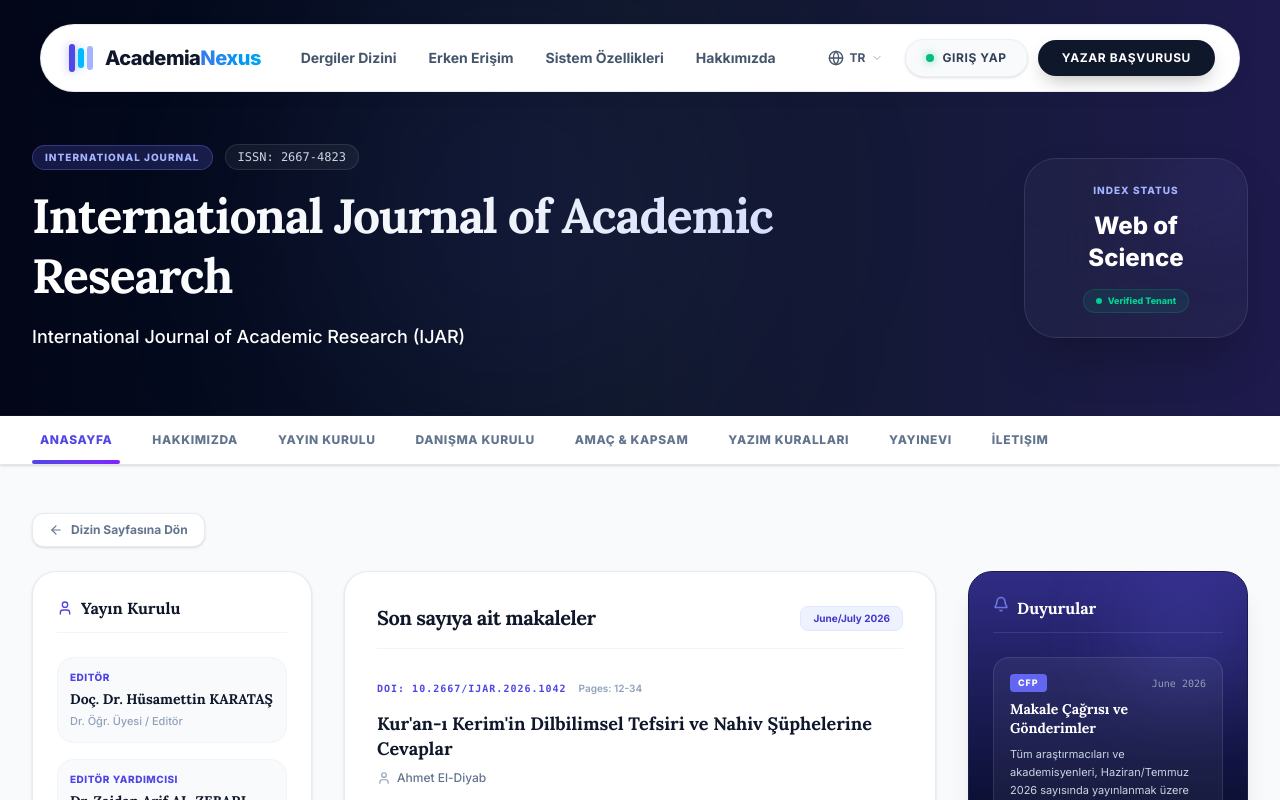
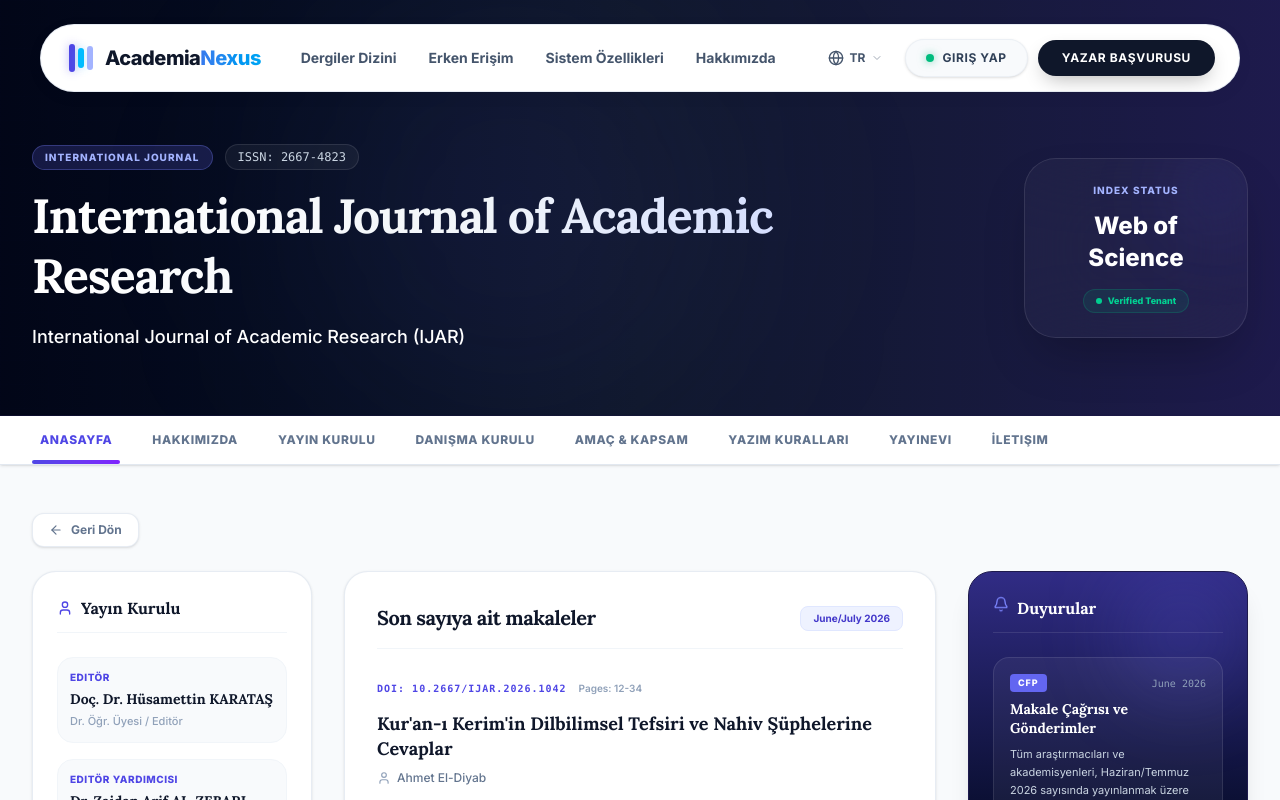
Before and after one commit to poltemakademi/dergi, a React (Vite) app: page /1 in a window 1280 px wide. Shown: the top 800 px of the page. Built offline with nearby package versions, Linux system fonts and the light colour scheme.

Commit message:
تعديل توجيه الصفحات للاعلي

```diff
--- a/src/locales/translations.ts
+++ b/src/locales/translations.ts
@@ -89,7 +89,7 @@ export const translations = {
       'Crossref Pending': 'Crossref Pending'
     } as Record<string, string>,
     journal: {
-      back: "Return to Directory",
+      back: "Go Back",
       portal: "Portal",
       indexStatus: "Index Status",
       verifiedTenant: "Verified Tenant",
@@ -231,7 +231,7 @@ export const translations = {
       'Crossref Pending': 'Crossref Beklemede'
     } as Record<string, string>,
     journal: {
-      back: "Dizin Sayfasına Dön",
+      back: "Geri Dön",
       portal: "Portal",
       indexStatus: "İndeks Durumu",
       verifiedTenant: "Doğrulanmış Dergi",
--- a/src/pages/journal/JournalHome.tsx
+++ b/src/pages/journal/JournalHome.tsx
@@ -1,5 +1,5 @@
 import { useState, useEffect } from 'react';
-import { Link } from 'react-router-dom';
+import { Link, useNavigate } from 'react-router-dom';
 import { motion, AnimatePresence } from 'framer-motion';
 import {
   BookOpen,
@@ -22,10 +22,16 @@ import {
 import { useTranslation } from '../../hooks/useTranslation';
 
 export default function JournalHome() {
+  const navigate = useNavigate();
   const [activeTab, setActiveTab] = useState('Anasayfa');
   const [expandedAbstract, setExpandedAbstract] = useState<number | null>(null);
   const { t } = useTranslation();
   const [scrolled, setScrolled] = useState(false);
+
+  // Scroll to top on page load
+  useEffect(() => {
+    window.scrollTo({ top: 0, behavior: 'instant' });
+  }, []);
 
   useEffect(() => {
     const handleScroll = () => setScrolled(window.scrollY > 20);
@@ -144,13 +150,13 @@ export default function JournalHome() {
       <div className="max-w-7xl mx-auto px-6 lg:px-8 py-12">
         {/* Back to Directory Link */}
         <div className="mb-6">
-          <Link
-            to="/directory"
-            className="inline-flex items-center gap-2 px-4 py-2 text-xs font-bold text-slate-500 hover:text-indigo-600 bg-white hover:bg-indigo-50/20 border border-slate-200/80 hover:border-indigo-200/60 rounded-xl shadow-sm hover:shadow transition-all duration-300 group"
+          <button
+            onClick={() => navigate(-1)}
+            className="inline-flex items-center gap-2 px-4 py-2 text-xs font-bold text-slate-500 hover:text-indigo-600 bg-white hover:bg-indigo-50/20 border border-slate-200/80 hover:border-indigo-200/60 rounded-xl shadow-sm hover:shadow transition-all duration-300 group cursor-pointer"
           >
             <ArrowLeft className="w-3.5 h-3.5 group-hover:-translate-x-1 transition-transform" />
             {t.journal.back}
-          </Link>
+          </button>
         </div>
 
         <AnimatePresence mode="wait">
--- a/src/pages/public/Directory.tsx
+++ b/src/pages/public/Directory.tsx
@@ -45,15 +45,17 @@ export default function Directory() {
       {/* Back button and page intro */}
       <div className="flex flex-col md:flex-row md:items-end justify-between mb-12 gap-6 border-b border-slate-100 pb-8">
         <div className="max-w-2xl text-left">
+          <div className="flex flex-row items-center gap-4 mb-3">
             <Link
               to="/"
-            className="inline-flex items-center gap-2 text-sm font-bold text-slate-500 hover:text-indigo-600 transition-colors mb-6 group"
+              className="inline-flex items-center gap-2 text-sm font-bold text-slate-500 hover:text-indigo-600 transition-colors group w-fit"
             >
               <ArrowLeft className="w-4 h-4 group-hover:-translate-x-1 transition-transform" />
               {t.directory.back}
             </Link>
-          <div className="inline-flex items-center gap-2 text-indigo-600 font-bold text-sm tracking-wider uppercase mb-3">
-            <Zap className="w-4 h-4 animate-pulse" /> {t.directory.sub}
+            <div className="inline-flex items-center gap-2 text-indigo-600 font-bold text-sm tracking-wider uppercase">
+              {t.directory.sub}
+            </div>
           </div>
           <h1 className="text-4xl md:text-5xl font-black text-slate-900 mb-4 tracking-tight">
             {t.directory.title}
--- a/src/pages/public/Home.tsx
+++ b/src/pages/public/Home.tsx
@@ -209,12 +209,12 @@ export default function Home() {
         <div className="max-w-7xl mx-auto flex flex-col md:flex-row md:items-end justify-between mb-12 gap-4 px-8 md:px-4">
           <div className="max-w-2xl text-left">
             <div className="inline-flex items-center gap-2 text-indigo-600 font-bold text-sm tracking-wider uppercase mb-3">
-              <Zap className="w-4 h-4" /> {t.marquee.sub}
+              {t.marquee.sub}
             </div>
             <h2 className="text-4xl md:text-5xl font-black text-slate-900 mb-4 tracking-tight">{t.marquee.title}</h2>
             <p className="text-xl text-slate-500 font-medium">{t.marquee.desc}</p>
           </div>
-          <Link to="/directory" className="inline-flex items-center gap-2 px-6 py-3 bg-white border border-slate-200 rounded-xl text-slate-900 font-bold hover:border-indigo-300 hover:text-indigo-600 transition-all shadow-sm group">
+          <Link to="/directory" onClick={() => window.scrollTo({ top: 0, behavior: 'instant' })} className="inline-flex items-center gap-2 px-6 py-3 bg-white border border-slate-200 rounded-xl text-slate-900 font-bold hover:border-indigo-300 hover:text-indigo-600 transition-all shadow-sm group">
             {t.marquee.btn} <ArrowRight className="w-4 h-4 group-hover:translate-x-1 transition-transform" />
           </Link>
         </div>
@@ -325,7 +325,6 @@ export default function Home() {
           className="text-center mb-16 max-w-3xl mx-auto"
         >
           <div className="inline-flex items-center gap-1.5 px-3.5 py-1 rounded-full bg-slate-100 border border-slate-200 text-slate-800 font-semibold text-xs mb-4 uppercase tracking-widest">
-            <Zap className="w-3.5 h-3.5 text-indigo-600 animate-pulse" />
             {t.bento.sub}
           </div>
           <h2 className="text-3xl md:text-4xl font-extrabold text-slate-900 mb-4 tracking-tight font-serif">
```
Lines whose indentation alone changed are shown as unchanged.
